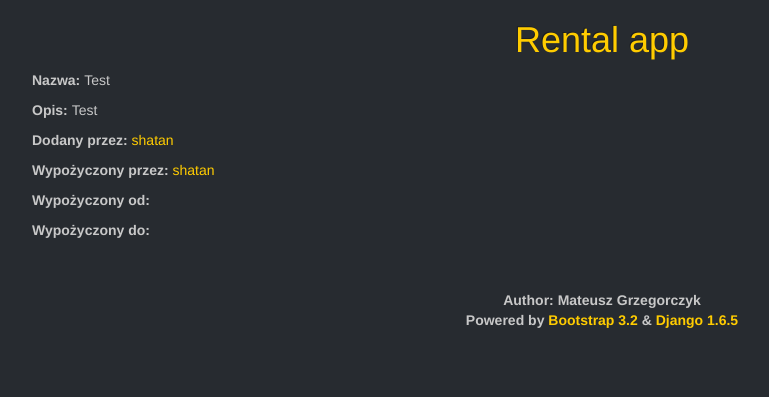
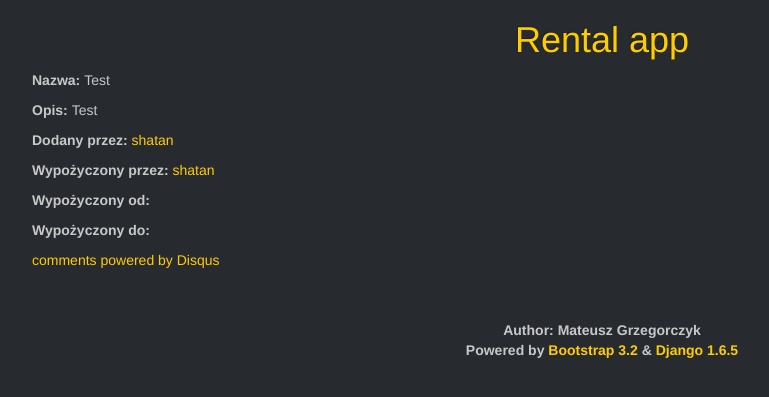
Before and after one commit to matthewgrzegorczyk/rental, a Django app: page /item/4/ in a window 1280 px wide. Shown: the part 51-448 px from the top of the page, without its empty margins (38-807 px from the left). Run offline with Django 3.2, Linux system fonts and the light colour scheme; data comes from the database, SQL or seed files in the repository; both versions use the stored data as it was after the commit; parts of the project's set-up code (start-up, migrations or seed data) failed here and were passed over; some libraries are stand-ins or nearby versions.

Commit message:
Some fixes over last week.

```diff
--- a/profiles/models.py
+++ b/profiles/models.py
@@ -41,7 +41,6 @@
             item.rented_on = timezone.now()
             item.rented_to = date_to
             item.save()
-
             return True
 
         return False
--- a/static/js/main.js
+++ b/static/js/main.js
@@ -2,9 +2,11 @@
     // My custom JS
     $("input").tooltip();
 
-     $('.datetimepicker').datetimepicker({
-        format: 'dd/MM/yyyy hh:mm:ss',
+    $(".datetimepicker").datetimepicker({
+        "format": "dd/MM/yyyy hh:mm:ss",
         // useSeconds: true,
-      });
+    });
+
+    var dupa = 'dsadsa';
 
 });
--- a/templates/items/view.html
+++ b/templates/items/view.html
@@ -30,4 +30,18 @@
     <p>
         <strong>Wypożyczony do: </strong>{{ item.rented_to|date:"Y-m-d H:i:s" }}
     </p>
+    <div id="disqus_thread"></div>
+    <script type="text/javascript">
+        /* * * CONFIGURATION VARIABLES: EDIT BEFORE PASTING INTO YOUR WEBPAGE * * */
+        var disqus_shortname = 'rentalapp'; // required: replace example with your forum shortname
+
+        /* * * DON'T EDIT BELOW THIS LINE * * */
+        (function() {
+            var dsq = document.createElement('script'); dsq.type = 'text/javascript'; dsq.async = true;
+            dsq.src = '//' + disqus_shortname + '.disqus.com/embed.js';
+            (document.getElementsByTagName('head')[0] || document.getElementsByTagName('body')[0]).appendChild(dsq);
+        })();
+    </script>
+    <noscript>Please enable JavaScript to view the <a href="http://disqus.com/?ref_noscript">comments powered by Disqus.</a></noscript>
+    <a href="http://disqus.com" class="dsq-brlink">comments powered by <span class="logo-disqus">Disqus</span></a>
 {% endblock %}
```
Also changed, not shown: templates/items/index.html (+16 -0 lines), db.sqlite3, media/users/IMG_20140618_151230_1.jpg (added).
